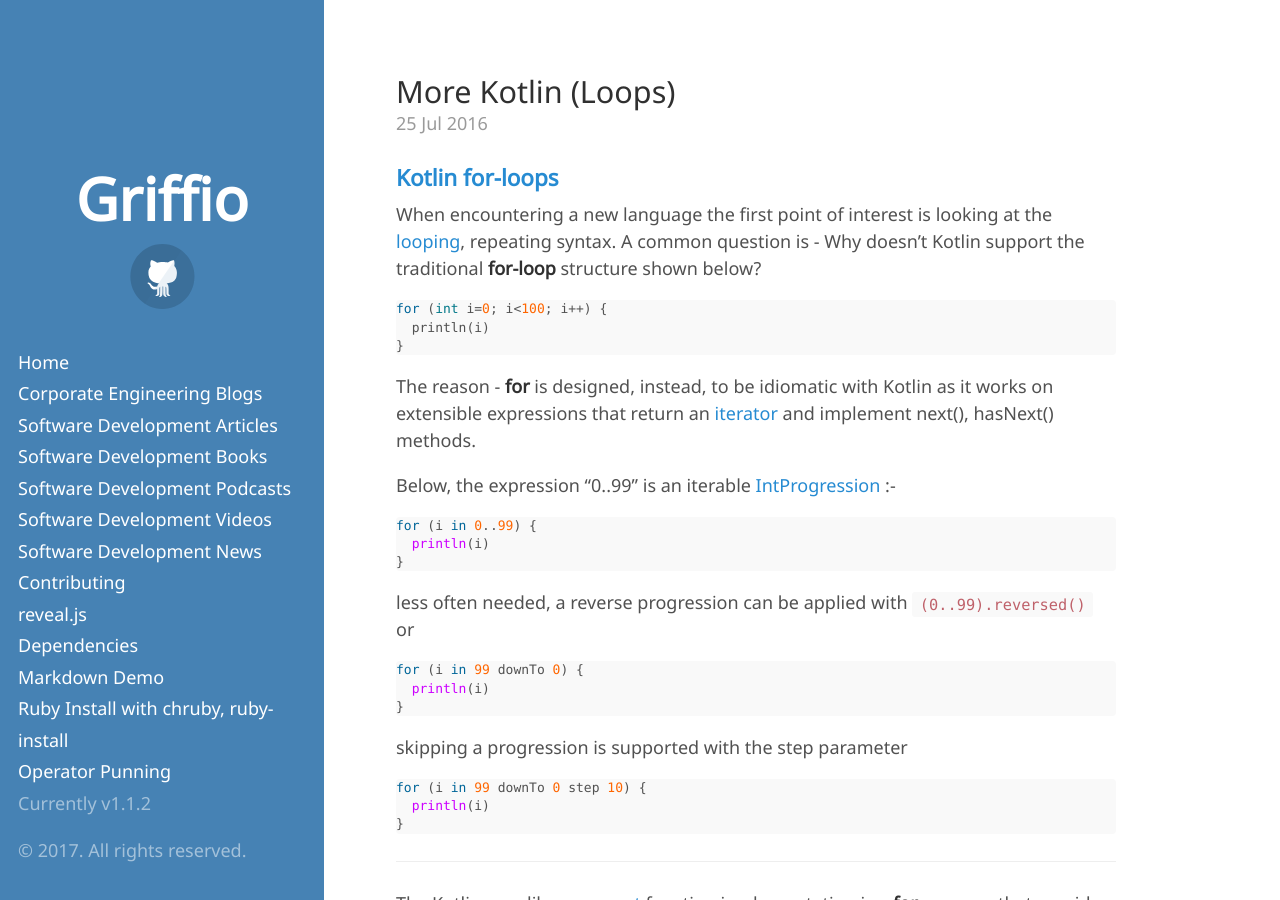
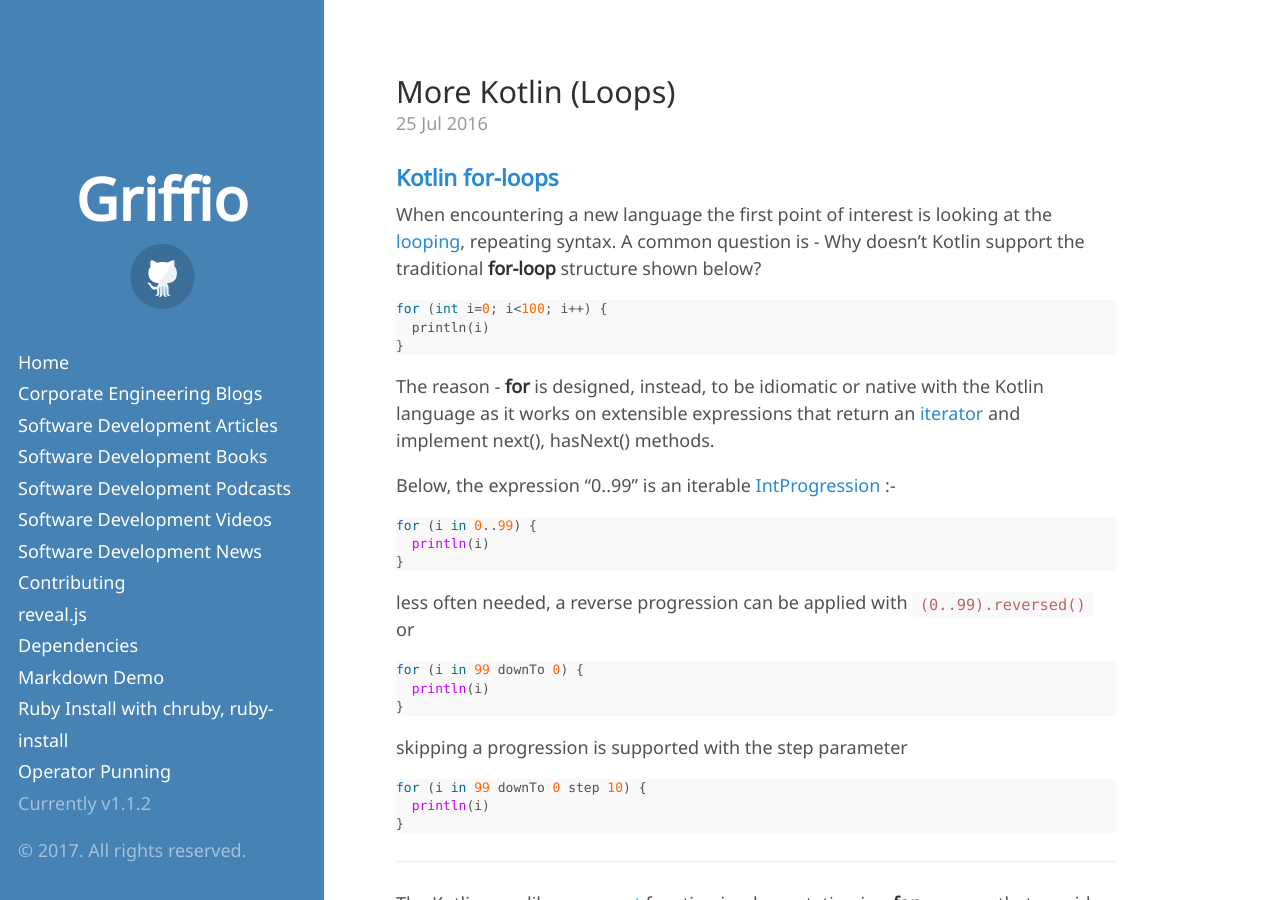
Before and after one commit to griffio/griffio.github.io, a Jekyll site: the page built from _posts/2016-07-25-More-Kotlin-Loops.md, in a window 1280 px wide and 900 px high. Built offline with Jekyll 4.4.1, drawn with Linux system fonts in a browser that asks for light colours; some web fonts are replaced.

Commit message:
Update 2016-07-25-More-Kotlin-Loops.md

````diff
--- a/_posts/2016-07-25-More-Kotlin-Loops.md
+++ b/_posts/2016-07-25-More-Kotlin-Loops.md
@@ -17,7 +17,7 @@
 }
 ```
 
-The reason - **for** is designed, instead, to be idiomatic with Kotlin as it works on extensible expressions that return an [iterator](https://kotlinlang.org/api/latest/jvm/stdlib/kotlin.collections/-iterator/index.html) and implement next(), hasNext() methods.
+The reason - **for** is designed, instead, to be idiomatic or native with the Kotlin language as it works on extensible expressions that return an [iterator](https://kotlinlang.org/api/latest/jvm/stdlib/kotlin.collections/-iterator/index.html) and implement next(), hasNext() methods.
 
 Below, the expression "0..99" is an iterable [IntProgression](https://kotlinlang.org/api/latest/jvm/stdlib/kotlin.ranges/-int-progression/) :-
 
````
